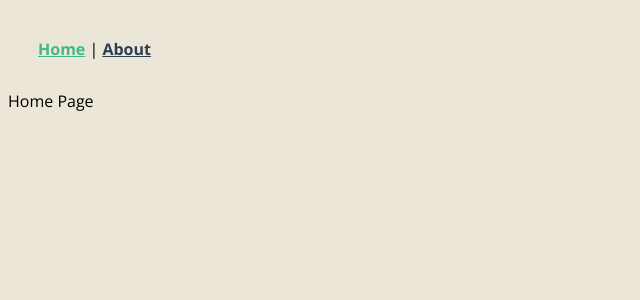
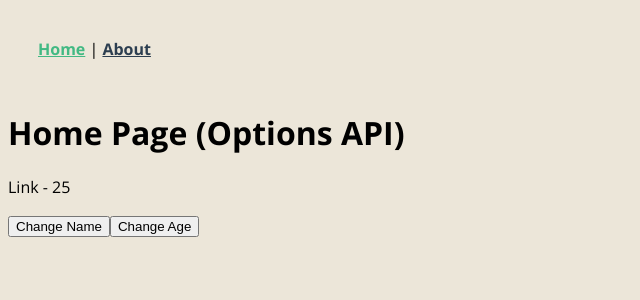
Before and after one commit to splNovikov/vue-ts-sandbox, a Vue app: page / in a window 1280 px wide. Shown: the top 300 px of the page, without its empty margins (0-640 px from the left). Built offline with nearby package versions, Linux system fonts and the light colour scheme.

Commit message:
options api, ts example

```diff
--- a/src/main.ts
+++ b/src/main.ts
@@ -1,6 +1,6 @@
 import { createApp } from "vue";
 import App from "./App.vue";
-import router from "./router";
+import router from "./router/router";
 import store from "./store";
 // styles
 import "./assets/global.scss";
--- a/src/views/HomeView.vue
+++ b/src/views/HomeView.vue
@@ -1,5 +1,8 @@
 <template>
-  <div class="home">Home Page</div>
+  <h1 class="home">Home Page (Options API)</h1>
+  <p>{{ name }} - {{ age }}</p>
+  <button type="button" @click="changeName('aa')">Change Name</button>
+  <button type="button" @click="changeAge(22)">Change Age</button>
 </template>
 
 <script lang="ts">
@@ -8,5 +11,19 @@ import { defineComponent } from "vue";
 export default defineComponent({
   name: "HomeView",
   components: {},
+  data() {
+    return {
+      name: "Link",
+      age: 25 as string | number,
+    };
+  },
+  methods: {
+    changeName(name: string) {
+      return (this.name = name);
+    },
+    changeAge(age: number | string) {
+      return (this.age = age);
+    },
+  },
 });
 </script>
```
Also changed, not shown: src/router/router.ts (renamed from src/router/index.ts).
